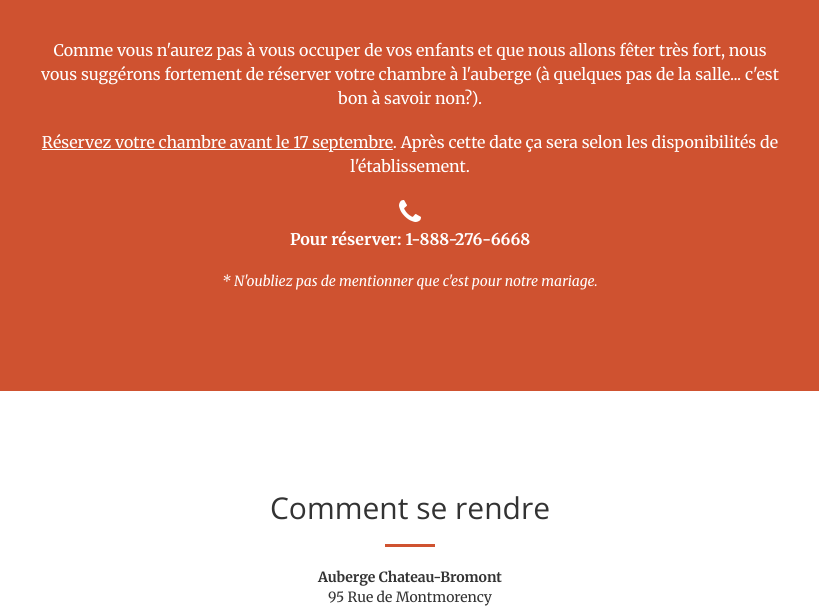
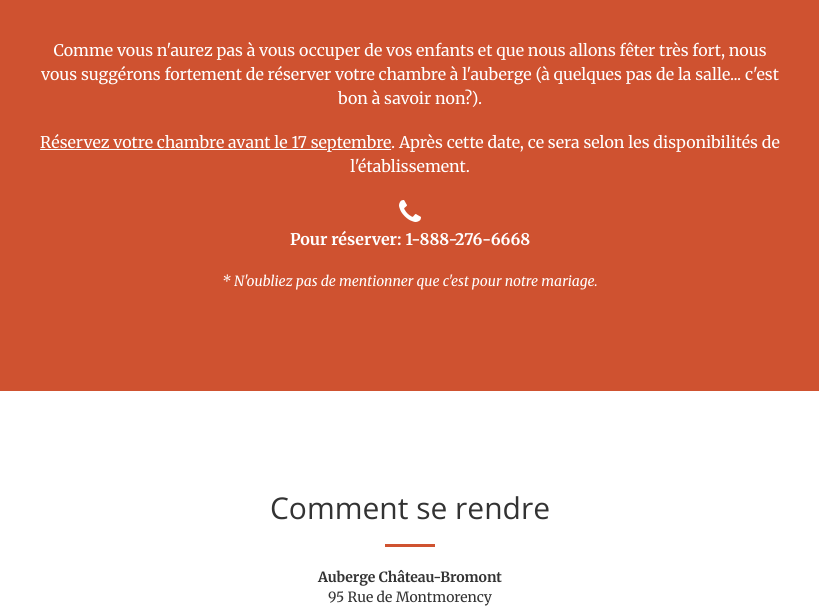
Before and after one commit to yohanb/mariage, a website: page index.html in a window 1280 px wide. Shown: the part 2143-2753 px from the top of the page, 230-1049 px from the left. Drawn offline with nearby package versions, Linux system fonts and the light colour scheme; some packages are replaced by stand-ins of ours.

Commit message:
Corrections ortographe.

```diff
--- a/index.html
+++ b/index.html
@@ -140,7 +140,7 @@
                     <h2 class="section-heading">Hébergement</h2>
                     <hr>
                     <p>Comme vous n'aurez pas à vous occuper de vos enfants et que nous allons fêter très fort, nous vous suggérons fortement de réserver votre chambre à l'auberge (à quelques pas de la salle... c'est bon à savoir non?).</p>
-                    <p><u>Réservez votre chambre avant le 17 septembre</u>. Après cette date ça sera selon les disponibilités de l'établissement.</p>
+                    <p><u>Réservez votre chambre avant le 17 septembre</u>. Après cette date, ce sera selon les disponibilités de l'établissement.</p>
                     <i class="fa fa-2x fa-phone wow bounce"></i><p><strong>Pour réserver: 1-888-276-6668</strong></p>
                     <em>* N'oubliez pas de mentionner que c'est pour notre mariage.</em>
                 </div>
@@ -154,7 +154,7 @@
                     <h2 class="section-heading">Comment se rendre</h2>
                     <hr class="bg-primary">
                     <address>
-                      <strong>Auberge Chateau-Bromont</strong><br>
+                      <strong>Auberge Château-Bromont</strong><br>
                       95 Rue de Montmorency<br>
                       Bromont, QC J2L 2J1<br>
                       <abbr title="Téléphone">Tél:</abbr> (450) 534-4545
```
